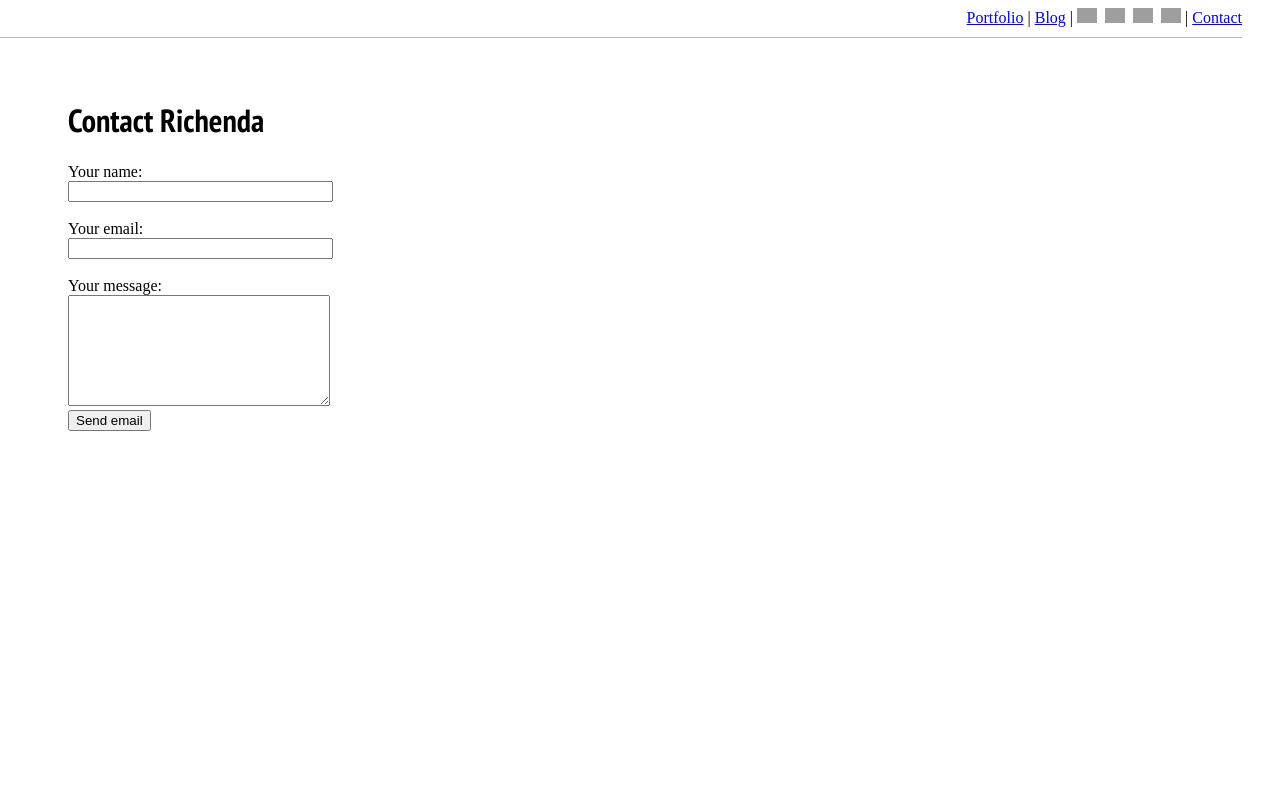
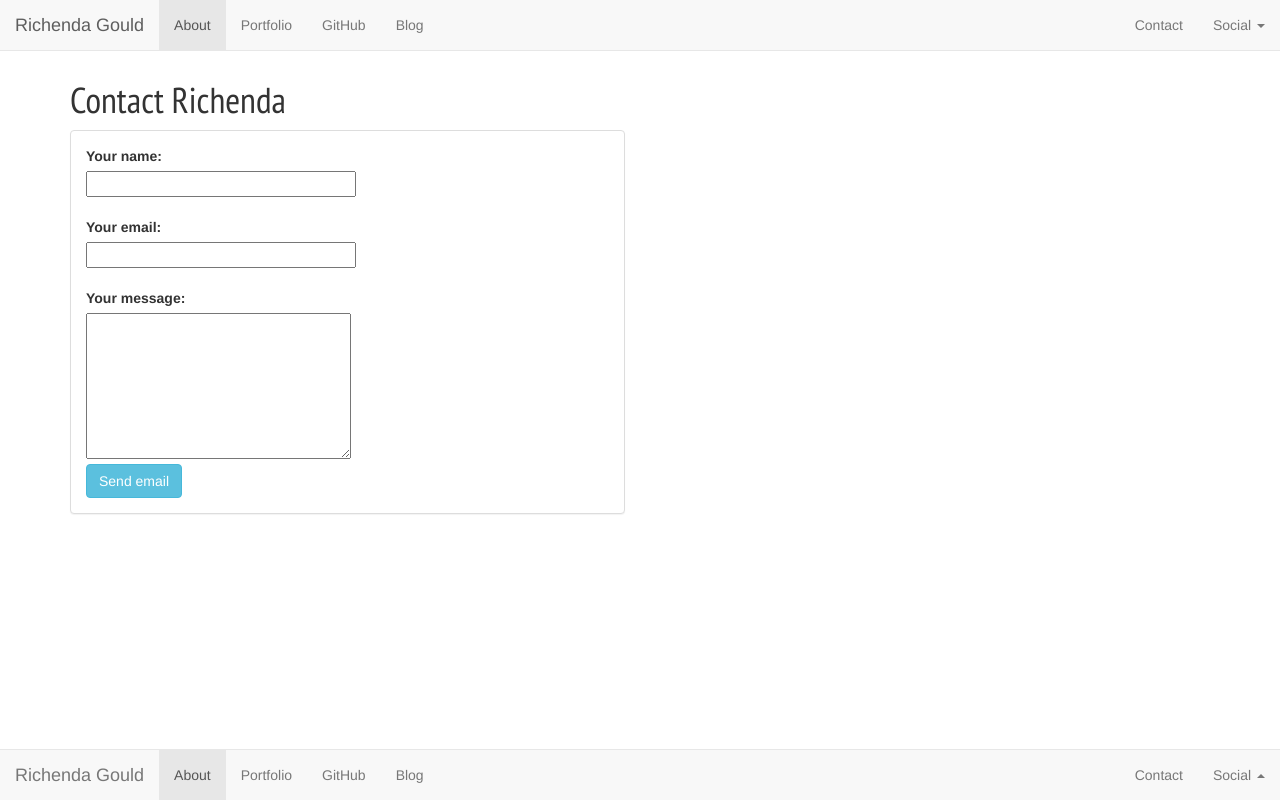
Before and after one commit to richendacodes/portfolio, a PHP site: page /contact.html in a window 1280 px wide. Run offline with PHP 8.4, Linux system fonts and the light colour scheme; some libraries are stand-ins or nearby versions; grey boxes are pictures that could not be loaded.

Commit message:
Contact page and blank GitHub page

```diff
--- a/contact.html
+++ b/contact.html
@@ -1,46 +1,118 @@
 <!DOCTYPE html>
 <html>
 <head>
-	<title>Contact Richenda</title>
+  <title>Richenda Gould's portfolio</title>
+</head>
 
+  <link rel="stylesheet" type="text/css" href="https://cdnjs.cloudflare.com/ajax/libs/bootswatch/3.3.6/simplex/bootstrap.min.css">
   <link rel="stylesheet" type="text/css" href="css/style.css">
 
-</head>
 <body>
 
-<div class="menu">
-	<a href="home.html">Portfolio</a> |
-	<a href="blog.html">Blog</a> |
-	<a href="https://www.linkedin.com/in/richendagould" target="_blank"><img src="img/linkedin.png" class="social"></a>&nbsp;
-	<a href="https://twitter.com/googleagit" target="_blank"><img src="img/twitter.png" class="social"></a>&nbsp;
-	<a href="https://dribbble.com/richendagould" target="_blank"><img src="img/dribbble.png" class="social"></a>&nbsp;
-	<a href="https://github.com/richendacodes" target="_blank"><img src="img/github.png" class="social"></a>
-	 | <A href="contact.html">Contact</A>
+  <div class="container">
+    <div class="row">
+      <nav class="navbar navbar-default navbar-fixed-top">
+        <div class="container-fluid">
+          <!-- Brand and toggle get grouped for better mobile display -->
+          <div class="navbar-header">
+            <button type="button" class="navbar-toggle collapsed" data-toggle="collapse" data-target="#bs-example-navbar-collapse-1" aria-expanded="false">
+              <span class="sr-only">Toggle navigation</span>
+              <span class="icon-bar"></span>
+              <span class="icon-bar"></span>
+              <span class="icon-bar"></span>
+            </button>
+            <a class="navbar-brand" href="#">Richenda Gould</a>
           </div>
-
-
-<div class="body">
+          <!-- Collect the nav links, forms, and other content for toggling -->
+          <div class="collapse navbar-collapse" id="bs-example-navbar-collapse-1">
+            <ul class="nav navbar-nav">
+              <li class="active"><a href="#">About <span class="sr-only">(current)</span></a></li>
+              <li><a href="portfolio.html">Portfolio</a></li>
+              <li><a href="github.html">GitHub</a></li>
+              <li><a href="blog.html">Blog</a></li>
+            </ul>
+            <ul class="nav navbar-nav navbar-right">
+              <li><a href="#">Contact</a></li>
+              <li class="dropdown">
+                <a href="#" class="dropdown-toggle" data-toggle="dropdown" role="button" aria-haspopup="true" aria-expanded="false">Social <span class="caret"></span></a>
+                <ul class="dropdown-menu">
+                  <li><a href="https://dribbble.com/richendagould" target="_blank"><img src="img/social/dribbble.png" class="icon15">&nbsp;Dribble</a></li>
+                  <li><a href="https://github.com/richendacodes" target="_blank"><img src="img/social/github.png" class="icon15">&nbsp;Github</a></li>
+                  <li><a href="https://www.linkedin.com/in/richendagould" target="_blank"><img src="img/social/linkedin.png" class="icon15">&nbsp;LinkedIn</a></li>
+                  <li><a href="http://stackexchange.com/users/7150075/richendacodes" target="_blank"><img src="img/social/stackoverflow.png" class="icon15">&nbsp;StackOverflow</a></li>
+                  <li><a href="https://twitter.com/googleagit" target="_blank"><img src="img/social/twitter.png" class="icon15">&nbsp;Twitter</a></li>
+                </ul>
+              </li>
+            </ul>
+          </div><!-- /.navbar-collapse -->
+        </div><!-- /.container-fluid -->
+      </nav>
+    </div>
+    <div class="row">
+    	<div class="col-md-6">
     		<h1>Contact Richenda</h1>
-
+    			<div class="panel panel-default">
+    				<div class="panel-body">
 		    			<form id="contact_form" action="#" method="POST" enctype="multipart/form-data">
-		<div class="row">
+								<div class="form-row">
 									<label for="name">Your name:</label><br />
 									<input id="name" class="input" name="name" type="text" value="" size="30" /><br />
 								</div>
 								<br>
-		<div class="row">
+								<div class="form-row">
 									<label for="email">Your email:</label><br />
 									<input id="email" class="input" name="email" type="text" value="" size="30" /><br />
 								</div>
 								<br>
-		<div class="row">
+								<div class="form-row">
 									<label for="message">Your message:</label><br />
 									<textarea id="message" class="input" name="message" rows="7" cols="30"></textarea><br />
 								</div>
-	<input id="submit_button" type="submit" value="Send email" />
+								<input id="submit_button" type="submit" value="Send email" class="btn btn-info" />
 							</form>
-
-
+						</div>
+					</div>
+				</div>
+    	</div>
+    </div>
+    <div class="row">
+      <nav class="navbar navbar-default navbar-fixed-bottom">
+        <div class="container-fluid">
+          <!-- Brand and toggle get grouped for better mobile display -->
+          <div class="navbar-header">
+            <button type="button" class="navbar-toggle collapsed" data-toggle="collapse" data-target="#bs-example-navbar-collapse-1" aria-expanded="false">
+              <span class="sr-only">Toggle navigation</span>
+              <span class="icon-bar"></span>
+              <span class="icon-bar"></span>
+              <span class="icon-bar"></span>
+            </button>
+            <a class="navbar-brand" href="#">Richenda Gould</a>
+          </div>
+          <!-- Collect the nav links, forms, and other content for toggling -->
+          <div class="collapse navbar-collapse" id="bs-example-navbar-collapse-1">
+            <ul class="nav navbar-nav">
+              <li class="active"><a href="#">About <span class="sr-only">(current)</span></a></li>
+              <li><a href="portfolio.html">Portfolio</a></li>
+              <li><a href="github.html">GitHub</a></li>
+              <li><a href="blog.html">Blog</a></li>
+            </ul>
+            <ul class="nav navbar-nav navbar-right">
+              <li><a href="#">Contact</a></li>
+              <li class="dropdown">
+                <a href="#" class="dropdown-toggle" data-toggle="dropdown" role="button" aria-haspopup="true" aria-expanded="false">Social <span class="caret"></span></a>
+                <ul class="dropdown-menu">
+                  <li><a href="https://dribbble.com/richendagould" target="_blank"><img src="img/social/dribbble.png" class="icon15">&nbsp;Dribble</a></li>
+                  <li><a href="https://github.com/richendacodes" target="_blank"><img src="img/social/github.png" class="icon15">&nbsp;Github</a></li>
+                  <li><a href="https://www.linkedin.com/in/richendagould" target="_blank"><img src="img/social/linkedin.png" class="icon15">&nbsp;LinkedIn</a></li>
+                  <li><a href="http://stackexchange.com/users/7150075/richendacodes" target="_blank"><img src="img/social/stackoverflow.png" class="icon15">&nbsp;StackOverflow</a></li>
+                  <li><a href="https://twitter.com/googleagit" target="_blank"><img src="img/social/twitter.png" class="icon15">&nbsp;Twitter</a></li>
+                </ul>
+              </li>
+            </ul>
+          </div><!-- /.navbar-collapse -->
+        </div><!-- /.container-fluid -->
+      </nav>
+    </div>
   </div>
 
 
@@ -48,5 +120,11 @@
 
 
 
+
+
+
+  <script src="https://code.jquery.com/jquery-2.1.4.min.js"></script>
+  <script type="text/javascript" src="https://maxcdn.bootstrapcdn.com/bootstrap/3.3.6/js/bootstrap.min.js" integrity="sha384-0mSbJDEHialfmuBBQP6A4Qrprq5OVfW37PRR3j5ELqxss1yVqOtnepnHVP9aJ7xS" crossorigin="anonymous"></script>
+
 </body>
 </html>
--- a/css/style.css
+++ b/css/style.css
@@ -2,8 +2,8 @@
 
 
 body {
-	/*background-color: #DDD;*/
-	/*background-image: url('../img/bg_damask1.jpg'); */
+	font-size: 14px;
+	padding-top: 60px;
 }
 
 h1, h2, h3, h4, h5, h6 {
```
Also changed, not shown: github.html (+104 -0 lines), index.html (+40 -1 lines). Lines whose indentation alone changed are shown as unchanged.
